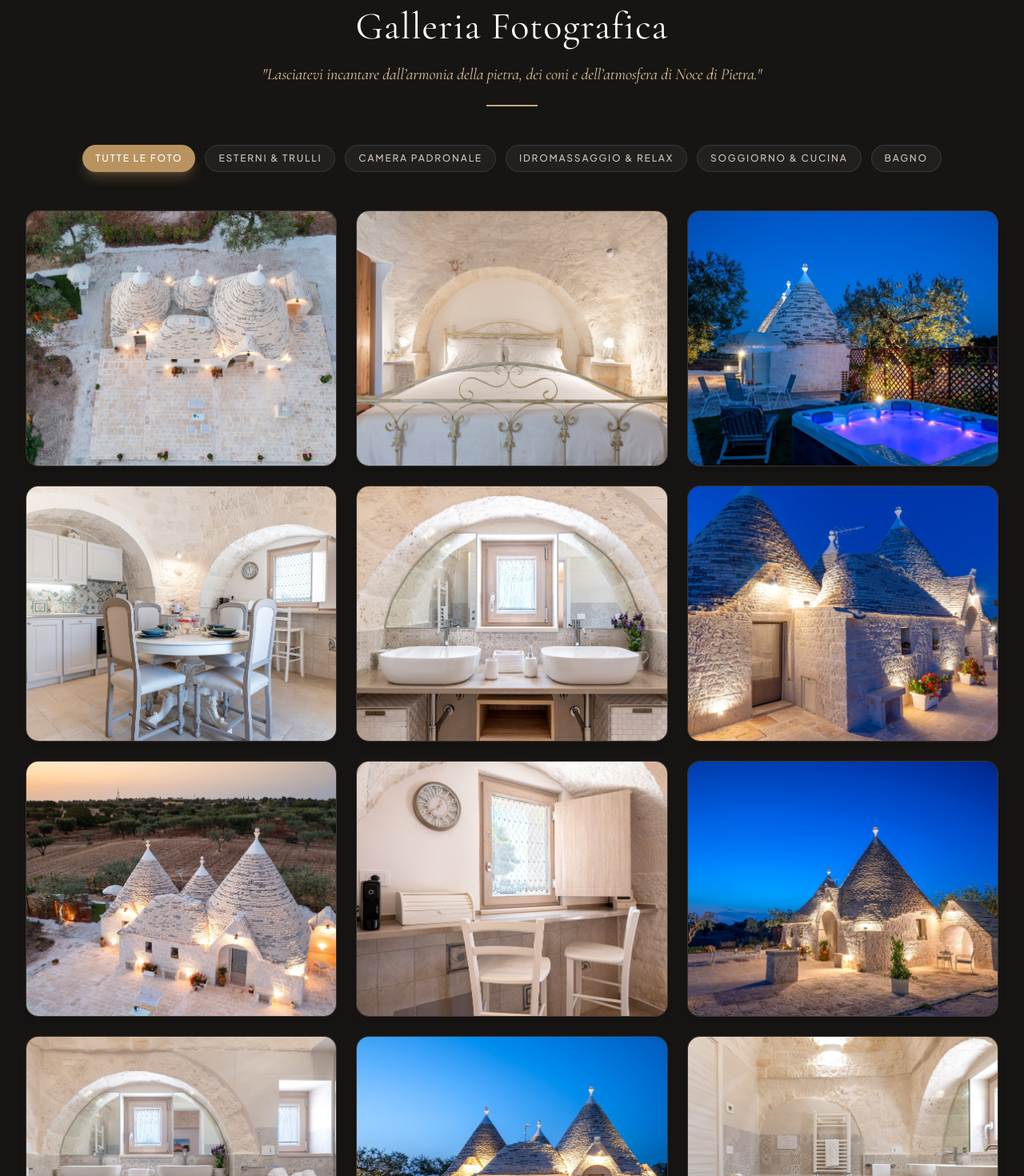
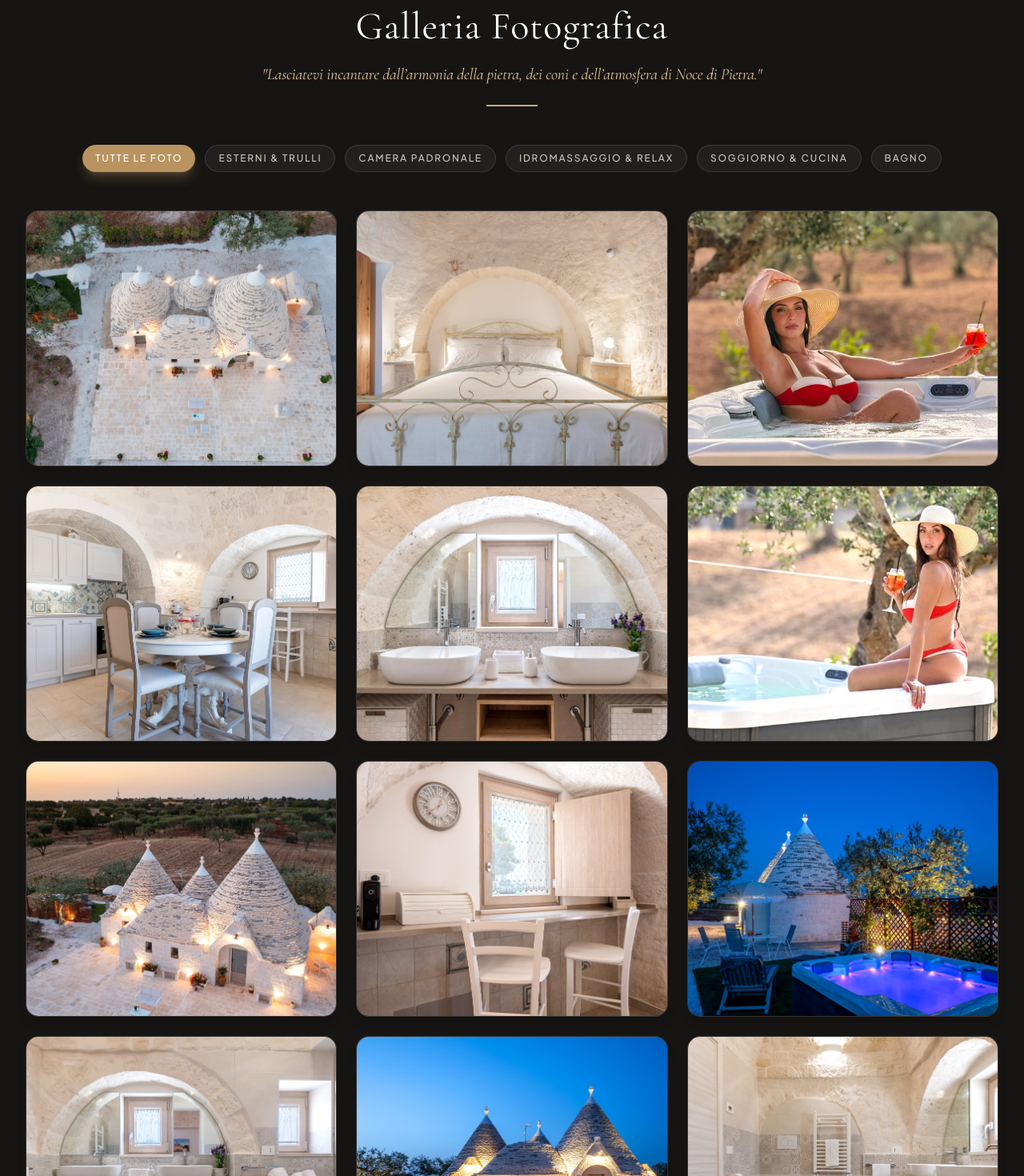
Before and after one commit to MrGeniale/noce-di-pietra-luxury-trulli, a React (Vite) app: page / in a window 1280 px wide. Shown: the part 5960-7430 px from the top of the page at 80% size. Built offline with nearby package versions, Linux system fonts and the light colour scheme.

Commit message:
Aggiornate foto categoria idromassaggio con le nuove foto e IMG_8224

```diff
--- a/src/data/content.ts
+++ b/src/data/content.ts
@@ -591,10 +591,10 @@ export const galleryImages = [
   },
   {
     id: 3,
-    src: '/images/img_8224.jpg',
+    src: '/images/jacuzzi-experience-1.jpg',
     category: 'jacuzzi',
-    title: { it: 'Vasca Idromassaggio Notturna', en: 'Illuminated Night Hot Tub' },
-    subtitle: { it: 'Relax sotto le stelle con cromoterapia', en: 'Starlit relaxation with chromotherapy' },
+    title: { it: 'Aperitivo & Idromassaggio', en: 'Aperitif & Hot Tub Experience' },
+    subtitle: { it: 'Momenti di puro benessere all’aperto', en: 'Pure outdoor wellness moments' },
   },
   {
     id: 4,
@@ -612,10 +612,10 @@ export const galleryImages = [
   },
   {
     id: 6,
-    src: '/images/img_8222.jpg',
+    src: '/images/jacuzzi-experience-2.jpg',
     category: 'jacuzzi',
-    title: { it: 'Area Idromassaggio & Lounge', en: 'Hot Tub & Lounge Deck' },
-    subtitle: { it: 'Relax privato all’aperto', en: 'Private outdoor wellness' },
+    title: { it: 'Idromassaggio tra gli Ulivi', en: 'Hot Tub Among Olive Trees' },
+    subtitle: { it: 'Natura, silenzio e totale privacy', en: 'Nature, silence and absolute privacy' },
   },
   {
     id: 7,
@@ -633,10 +633,10 @@ export const galleryImages = [
   },
   {
     id: 9,
-    src: '/images/img_8226.jpg',
+    src: '/images/img_8224.jpg',
     category: 'jacuzzi',
-    title: { it: 'Tramonto sull’Idromassaggio', en: 'Sunset over the Jacuzzi' },
-    subtitle: { it: 'Atmosfera magica al crepuscolo', en: 'Magical dusk atmosphere' },
+    title: { it: 'Vasca Idromassaggio Notturna', en: 'Illuminated Night Hot Tub' },
+    subtitle: { it: 'Relax sotto le stelle con cromoterapia', en: 'Starlit relaxation with chromotherapy' },
   },
   {
     id: 10,
```
Also changed, not shown: public/images/jacuzzi-experience-1.jpg (added), public/images/jacuzzi-experience-2.jpg (added).
